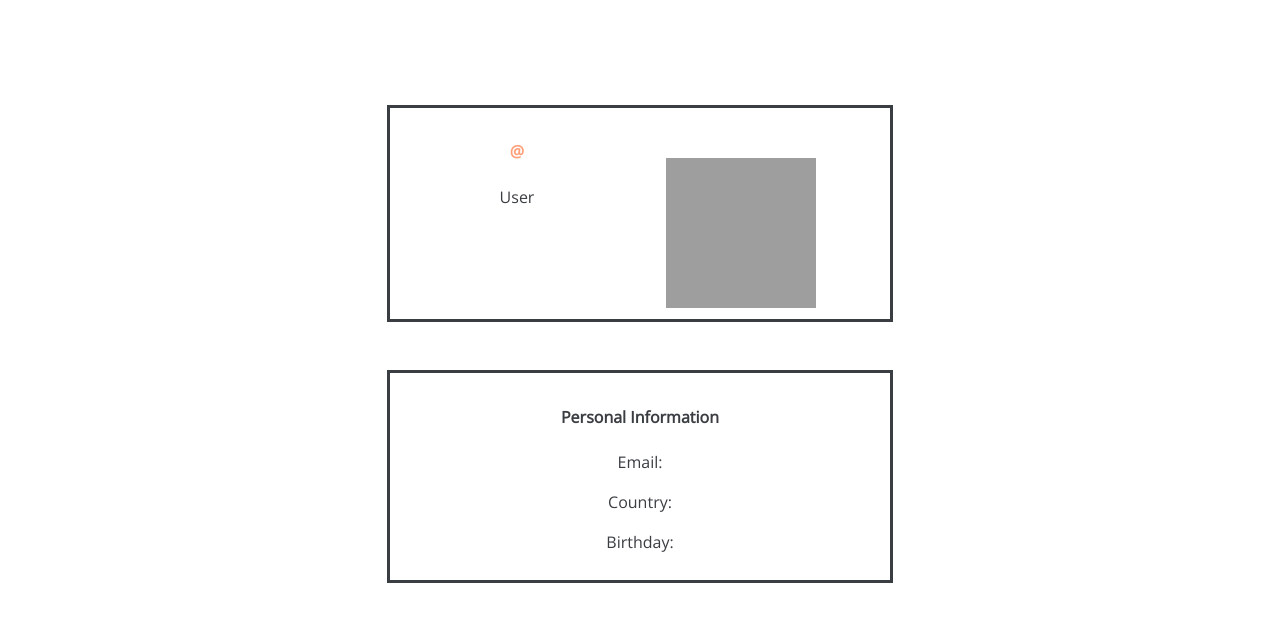
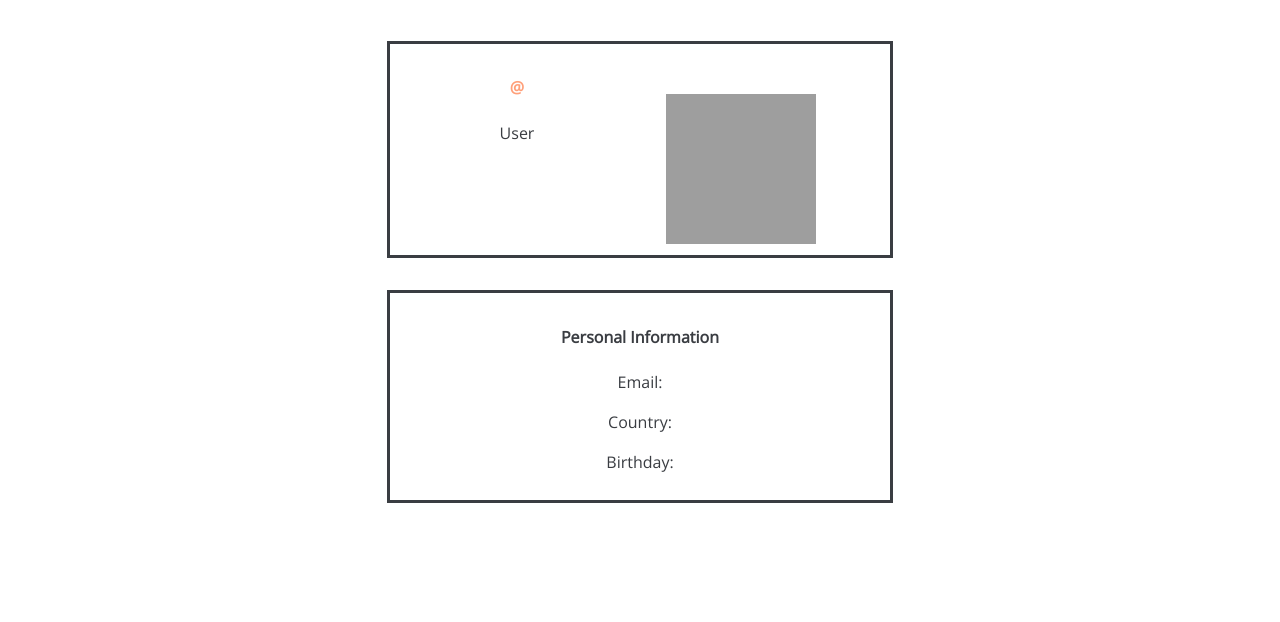
Before and after one commit to MitchLira/FEUP-LTW, a PHP site: page /pages/profile.php?username=1 in a window 1280 px wide. Shown: the part 55-677 px from the top of the page. Run offline with PHP 8.4, Linux system fonts and the light colour scheme; the visitor is signed in with stand-in values (Sample User, id 1); data comes from the database, SQL or seed files in the repository; some libraries are stand-ins or nearby versions; grey boxes are pictures that could not be loaded.

Commit message:
profile css done

```diff
--- a/css/profile.css
+++ b/css/profile.css
@@ -2,7 +2,8 @@
 
 section {
   margin: auto;
-  margin-top: 15em;
+  margin-top: 10em;
+  margin-bottom: 0em;
   position: relative;
   width: fit-content;
   height: fit-content;
@@ -83,11 +84,11 @@ img {
 
 
 section:first-of-type{
-	margin-top: 10em;
+	margin-top: 6em;
 }
 
 section + section{
-	margin-top: 3em;
+	margin-top: 2em;
 }
 
 section h3{
```
